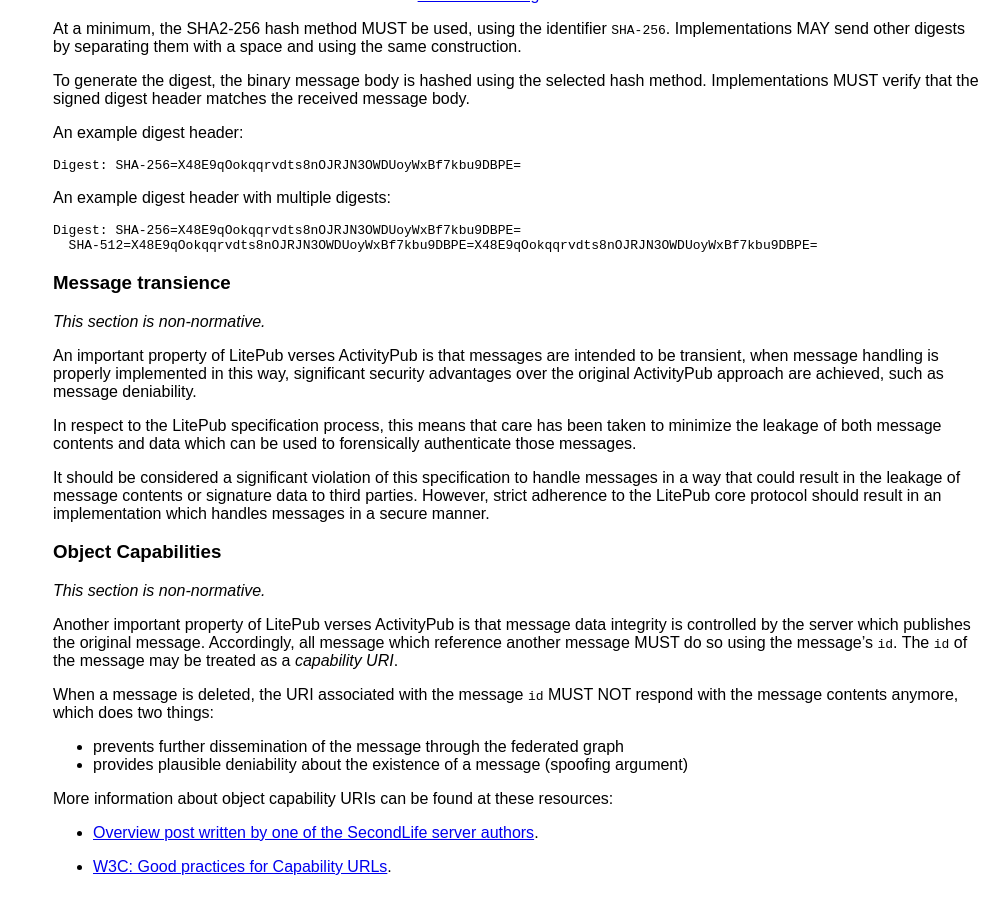
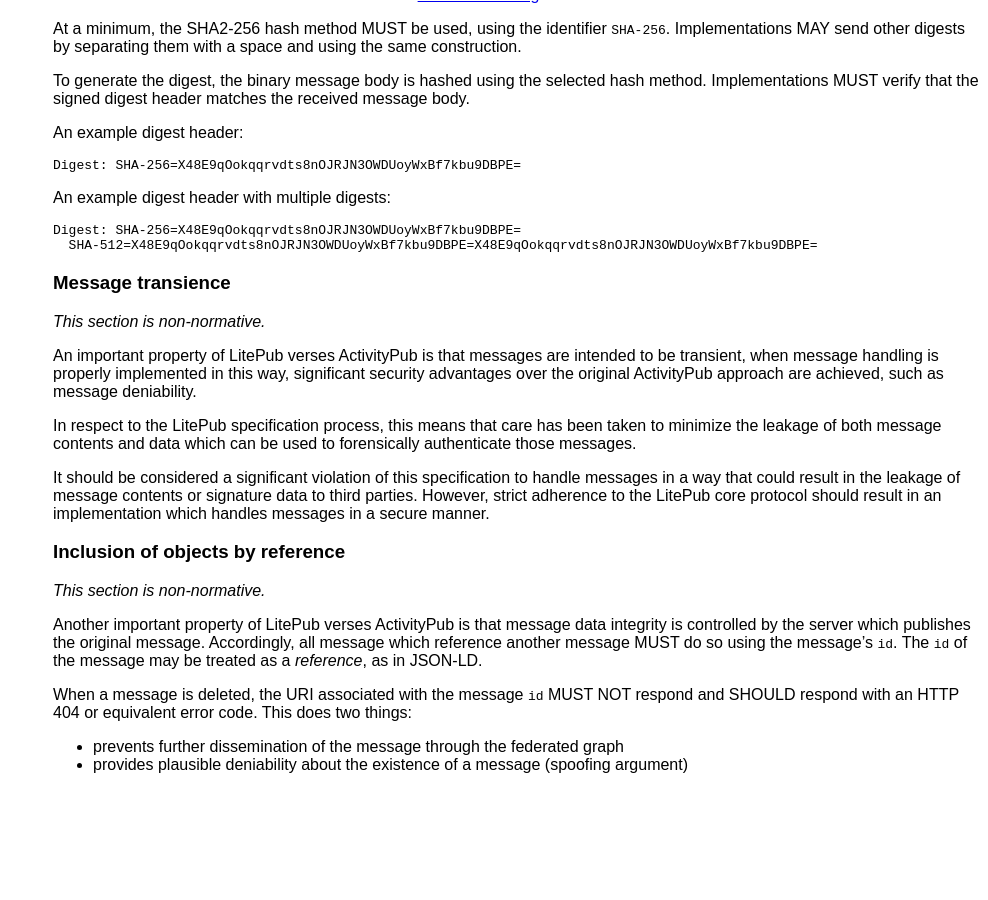
Before and after one commit to litepub/litepub, a Jekyll site: the page built from overview.md, in a window 1280 px wide and 900 px high, scrolled down 773 px. Shown: the whole window, without its empty margins (292-1280 px from the left). Built offline with Jekyll 4.4.1, drawn with Linux system fonts in a browser that asks for light colours; after the commit the page ends 1571 px from its top, so only the background shows below that.

Commit message:
overview: better explain the object referencing scheme

```diff
--- a/overview.md
+++ b/overview.md
@@ -98,25 +98,17 @@ parties.  However, strict adherence to the LitePub core protocol should result i
 implementation which handles messages in a secure manner.
 
 
-### Object Capabilities
+### Inclusion of objects by reference
 
 *This section is non-normative.*
 
 Another important property of LitePub verses ActivityPub is that message data integrity
 is controlled by the server which publishes the original message.  Accordingly, all
 message which reference another message MUST do so using the message's `id`.  The `id`
-of the message may be treated as a *capability URI*.
+of the message may be treated as a *reference*, as in JSON-LD.
 
 When a message is deleted, the URI associated with the message `id` MUST NOT respond
-with the message contents anymore, which does two things:
+and SHOULD respond with an HTTP 404 or equivalent error code.  This does two things:
 
  * prevents further dissemination of the message through the federated graph
  * provides plausible deniability about the existence of a message (spoofing argument)
-
-More information about object capability URIs can be found at these resources:
-
- * [Overview post written by one of the SecondLife server authors][ocap-uri-1].
- * [W3C: Good practices for Capability URLs][ocap-uri-2].
-
-   [ocap-uri-1]: https://mrtopf.de/second-life/slga-capabilities-explained-technical/
-   [ocap-uri-2]: https://www.w3.org/TR/capability-urls/
```
